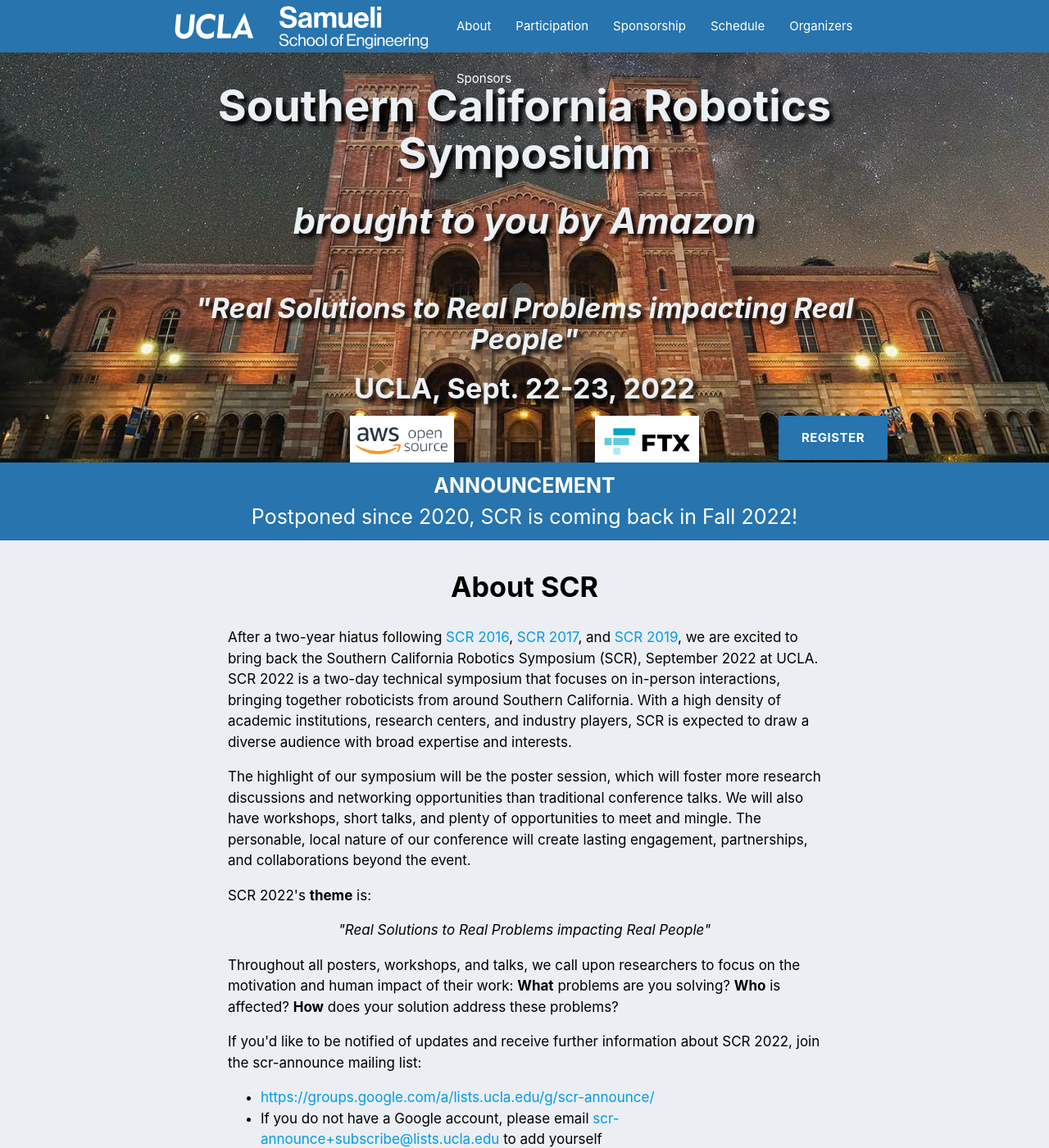
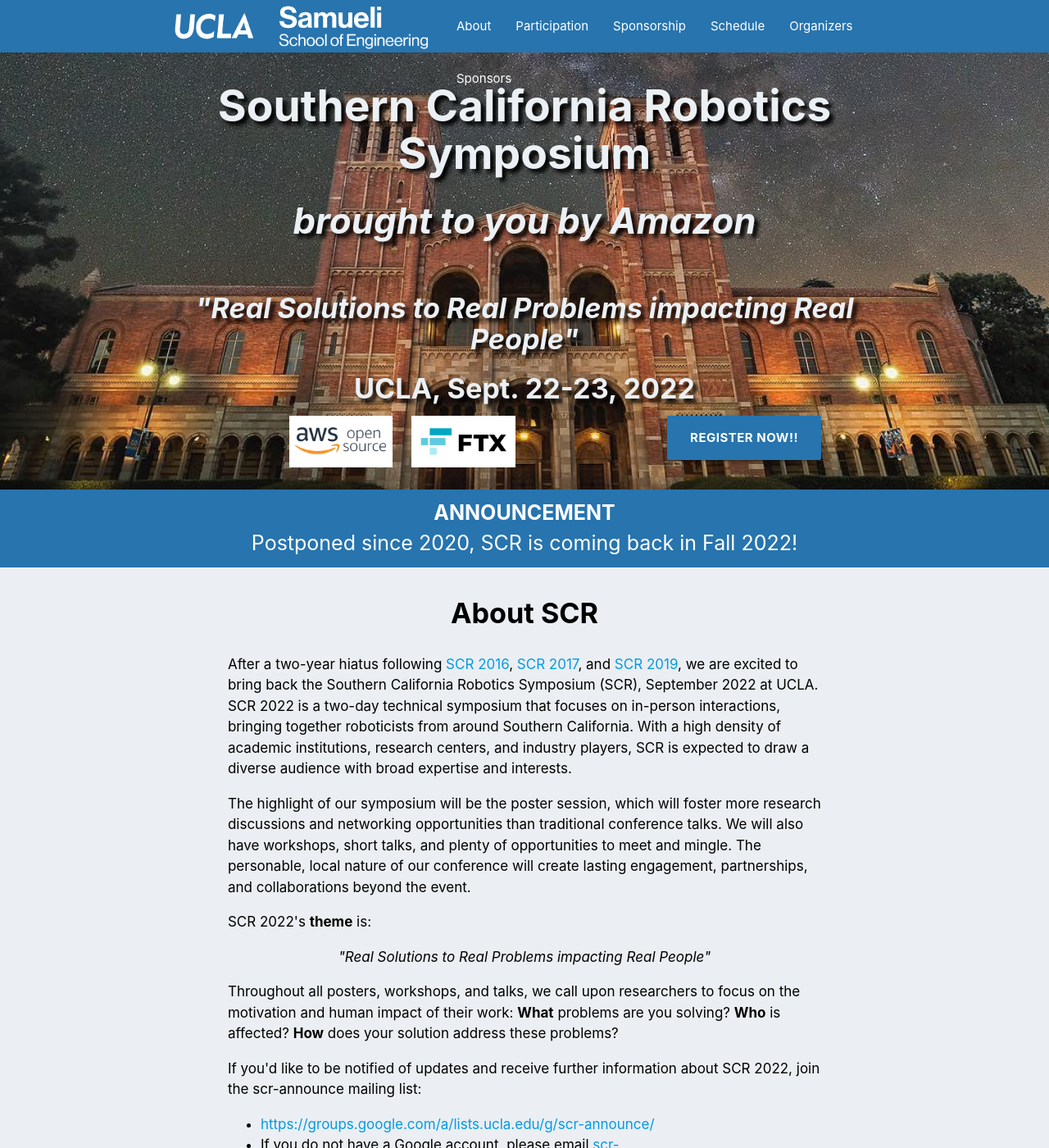
Before and after one commit to scr2022/scr2022.github.io, a Jekyll site: the page built from index.html, in a window 1280 px wide and 1400 px high. Shown: the whole window at 82% size. Built offline with Jekyll 4.4.1, drawn with Linux system fonts in a browser that asks for light colours.

Commit message:
sponsor offset tweaks

```diff
--- a/_includes/banner.html
+++ b/_includes/banner.html
@@ -7,13 +7,13 @@
           <h4 class="center-align banner-subheading"><i>"Real Solutions to Real Problems impacting Real People"</i></h4>
           <h4 class="center-align banner-subheading">UCLA, Sept. 22-23, 2022</h4>
           <div class="row">
-            <div class="col l2 m3 s4 offset-l3 offset-m2 offset-s1">
+            <div class="col l2 m3 s4 offset-l2">
               <a href="https://aws.amazon.com/opensource/"><img class="responsive-img" src="img/sponsors/aws_logo_wbg.png"></a>
             </div>
-            <div class="col l2 m3 s4 offset-l2 offset-m2">
+            <div class="col l2 m3 s4">
               <a href="https://ftx.com/"><img class="responsive-img" src="img/sponsors/ftx_logo_wbg.png"></a>
             </div>
-            <div class="col l2 m3 s4 offset-l1 offset-m1 offset-s1">
+            <div class="col l3 m4 s4 offset-l2 offset-m1">
               <a href="{{site.registration-page}}" class="btn-large" style="font-weight:bold; background-color: {{site.color.primary-dark}}">Register Now!!</a>
             </div>
           </div>
--- a/_layouts/style.css
+++ b/_layouts/style.css
@@ -15,7 +15,7 @@
 
 .banner{
   max-width:100%;
-  height: 500px;
+  height: auto;
   margin: auto;
   overflow: auto;
   background-image: url({{site.background-image}});
```
